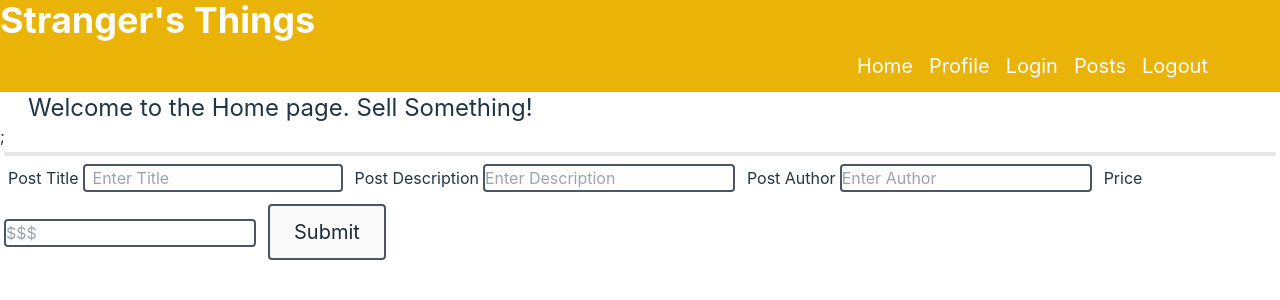
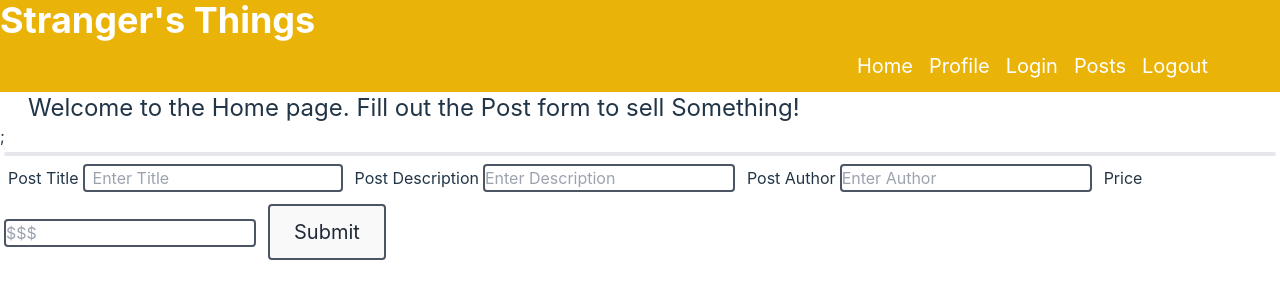
Before and after one commit to Harlang32/Strangersthings, a React (Vite) app: page /home in a window 1280 px wide. Shown: the top 300 px of the page. Built offline with nearby package versions, Linux system fonts and the light colour scheme.

Commit message:
Updating Home page

```diff
--- a/src/Components/home.jsx
+++ b/src/Components/home.jsx
@@ -5,7 +5,7 @@ import { useState } from "react";
 const Home = () => {
     return (
       <>
-        <div className="text-2xl pl-7">Welcome to the Home page. Sell Something!</div>;
+        <div className="text-2xl pl-7">Welcome to the Home page. Fill out the Post form to sell Something!</div>;
         <PostForm />
 
       </>
```
